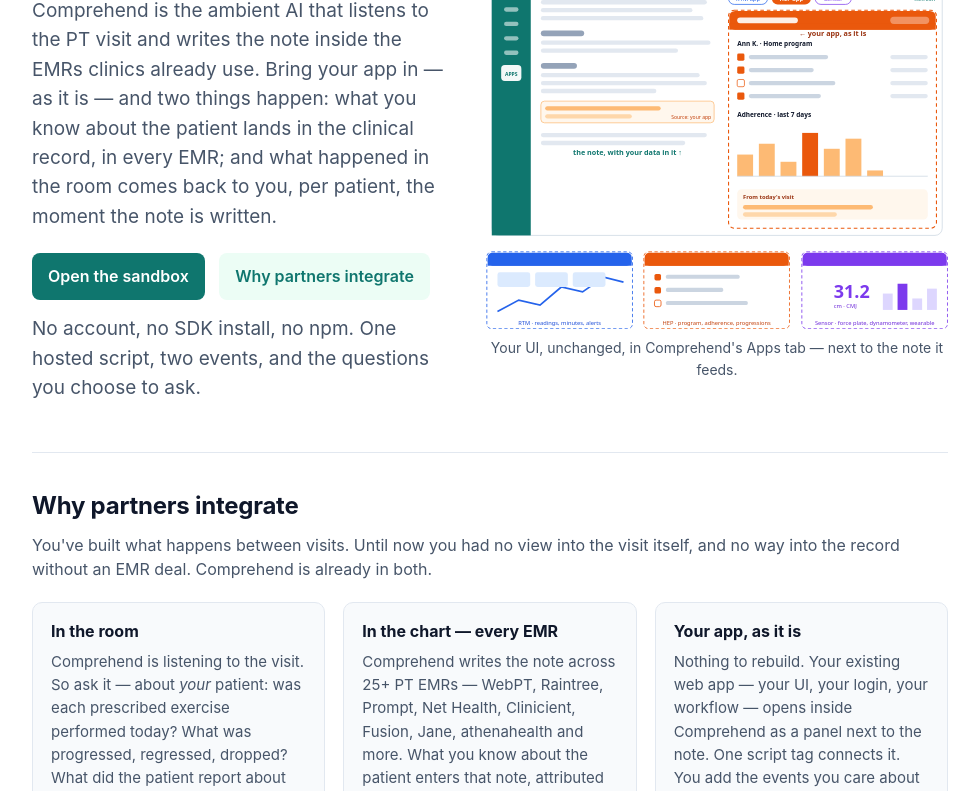
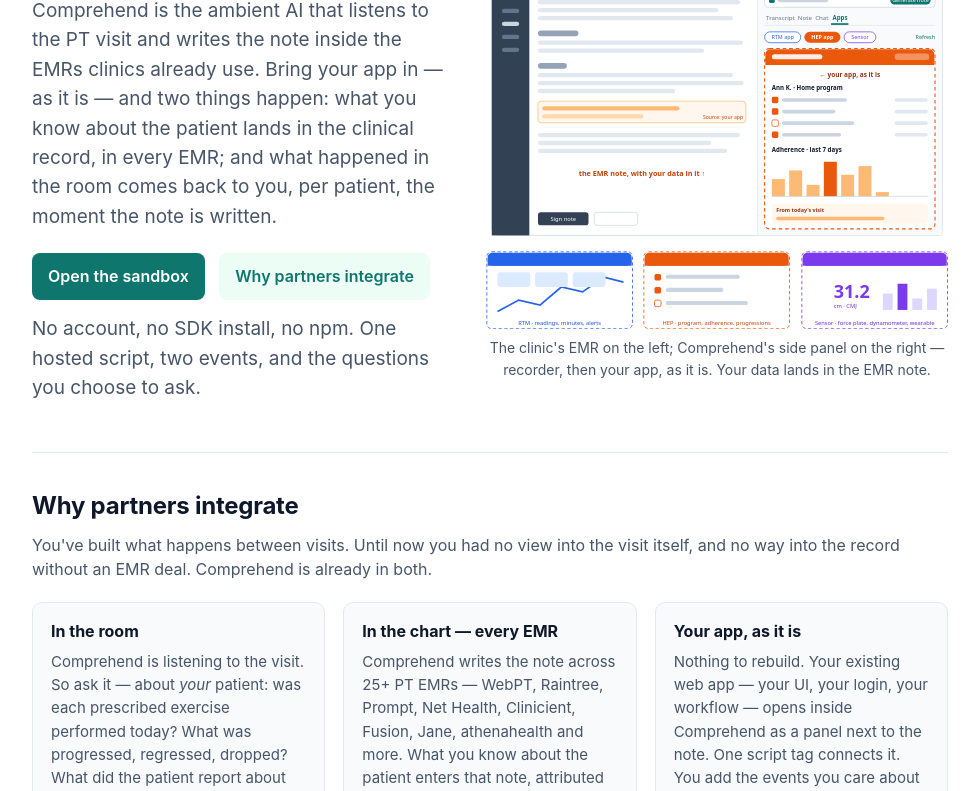
Before and after one commit to jake-comprehendpt/comprehend-apps, a plain HTML site: page developers.html in a window 1280 px wide. Shown: the part 220-1011 px from the top of the page, without its empty margins (150-1129 px from the left). Drawn offline with Linux system fonts and the light colour scheme.

Commit message:
Sync from ReactApp 2cc89a72b

```diff
--- a/developers.html
+++ b/developers.html
@@ -67,62 +67,68 @@
     <p class="fine" style="margin-top:14px">No account, no SDK install, no npm. One hosted script, two events, and the questions you choose to ask.</p>
    </div>
    <figure class="wire" aria-label="Wireframe: a vendor app running inside Comprehend's Apps tab">
-    <svg viewBox="0 0 640 420" xmlns="http://www.w3.org/2000/svg" role="img">
+    <svg viewBox="0 0 640 420" xmlns="http://www.w3.org/2000/svg" role="img" font-family="system-ui">
       <!-- browser window -->
       <rect x="8" y="8" width="624" height="404" rx="10" fill="#fff" stroke="#cbd5e1"/>
-      <rect x="8" y="8" width="624" height="26" rx="10" fill="#f1f5f9"/>
-      <rect x="8" y="24" width="624" height="10" fill="#f1f5f9"/>
+      <rect x="8" y="8" width="624" height="26" rx="10" fill="#f1f5f9"/><rect x="8" y="24" width="624" height="10" fill="#f1f5f9"/>
       <circle cx="24" cy="21" r="4" fill="#cbd5e1"/><circle cx="38" cy="21" r="4" fill="#cbd5e1"/><circle cx="52" cy="21" r="4" fill="#cbd5e1"/>
-      <rect x="220" y="14" width="200" height="14" rx="7" fill="#e2e8f0"/>
-      <text x="320" y="24.5" font-size="9" fill="#64748b" text-anchor="middle" font-family="system-ui">app.comprehendpt.com</text>
-      <!-- Comprehend sidebar -->
-      <rect x="8" y="34" width="54" height="378" fill="#0f766e"/>
-      <rect x="21" y="48" width="28" height="28" rx="6" fill="#fff" opacity=".9"/>
-      <g fill="#fff" opacity=".55"><rect x="25" y="96" width="20" height="6" rx="3"/><rect x="25" y="116" width="20" height="6" rx="3"/><rect x="25" y="136" width="20" height="6" rx="3"/><rect x="25" y="156" width="20" height="6" rx="3"/></g>
-      <rect x="21" y="176" width="28" height="22" rx="5" fill="#fff" opacity=".95"/>
-      <text x="35" y="191" font-size="7" font-weight="700" fill="#0f766e" text-anchor="middle" font-family="system-ui">APPS</text>
-      <!-- note column -->
-      <rect x="76" y="48" width="240" height="14" rx="4" fill="#0f172a" opacity=".85"/>
-      <text x="80" y="58.5" font-size="9" fill="#fff" font-family="system-ui">Daily Note · Ann K. · Visit 6</text>
-      <g fill="#e2e8f0"><rect x="76" y="72" width="70" height="8" rx="4" fill="#94a3b8"/><rect x="76" y="86" width="230" height="6" rx="3"/><rect x="76" y="97" width="210" height="6" rx="3"/><rect x="76" y="108" width="225" height="6" rx="3"/>
-        <rect x="76" y="128" width="60" height="8" rx="4" fill="#94a3b8"/><rect x="76" y="142" width="235" height="6" rx="3"/><rect x="76" y="153" width="190" height="6" rx="3"/>
-        <rect x="76" y="173" width="50" height="8" rx="4" fill="#94a3b8"/><rect x="76" y="187" width="220" height="6" rx="3"/><rect x="76" y="198" width="230" height="6" rx="3"/><rect x="76" y="209" width="160" height="6" rx="3"/></g>
-      <!-- attributed line from the vendor -->
-      <rect x="76" y="226" width="240" height="30" rx="5" fill="#fff7ed" stroke="#fdba74"/>
-      <rect x="82" y="233" width="160" height="6" rx="3" fill="#fdba74"/><rect x="82" y="244" width="120" height="6" rx="3" fill="#fed7aa"/>
-      <text x="312" y="251" font-size="7" fill="#c2410c" text-anchor="end" font-family="system-ui">Source: your app</text>
-      <g fill="#e2e8f0"><rect x="76" y="270" width="230" height="6" rx="3"/><rect x="76" y="281" width="200" height="6" rx="3"/></g>
-      <!-- right column: tabs -->
-      <g font-size="9" font-family="system-ui" fill="#64748b"><text x="340" y="58">Transcript</text><text x="396" y="58">Note</text><text x="426" y="58">Chat</text><text x="456" y="58" fill="#0f766e" font-weight="700">Apps</text></g>
-      <rect x="454" y="63" width="26" height="2.5" fill="#0f766e"/>
-      <line x1="334" y1="66" x2="624" y2="66" stroke="#e2e8f0"/>
+      <rect x="180" y="14" width="200" height="14" rx="7" fill="#e2e8f0"/>
+      <text x="280" y="24.5" font-size="9" fill="#64748b" text-anchor="middle">the clinic's EMR</text>
+      <!-- EMR: left nav (blue-gray, not ours) -->
+      <rect x="8" y="34" width="52" height="378" fill="#334155"/>
+      <rect x="20" y="48" width="28" height="12" rx="3" fill="#94a3b8"/>
+      <g fill="#64748b"><rect x="22" y="80" width="24" height="6" rx="3"/><rect x="22" y="98" width="24" height="6" rx="3"/><rect x="22" y="116" width="24" height="6" rx="3" fill="#cbd5e1"/><rect x="22" y="134" width="24" height="6" rx="3"/><rect x="22" y="152" width="24" height="6" rx="3"/></g>
+      <!-- EMR: note page -->
+      <text x="72" y="52" font-size="8" fill="#64748b">Patients ▸ Ann K. ▸ Daily Note · Visit 6</text>
+      <rect x="72" y="60" width="288" height="1" fill="#e2e8f0"/>
+      <g fill="#e2e8f0"><rect x="72" y="72" width="60" height="8" rx="4" fill="#94a3b8"/><rect x="72" y="86" width="280" height="6" rx="3"/><rect x="72" y="97" width="250" height="6" rx="3"/><rect x="72" y="108" width="270" height="6" rx="3"/>
+        <rect x="72" y="128" width="56" height="8" rx="4" fill="#94a3b8"/><rect x="72" y="142" width="284" height="6" rx="3"/><rect x="72" y="153" width="230" height="6" rx="3"/>
+        <rect x="72" y="173" width="40" height="8" rx="4" fill="#94a3b8"/><rect x="72" y="187" width="270" height="6" rx="3"/><rect x="72" y="198" width="285" height="6" rx="3"/><rect x="72" y="209" width="190" height="6" rx="3"/></g>
+      <!-- the line Comprehend wrote from the vendor's data -->
+      <rect x="72" y="226" width="288" height="30" rx="5" fill="#fff7ed" stroke="#fdba74"/>
+      <rect x="78" y="233" width="190" height="6" rx="3" fill="#fdba74"/><rect x="78" y="244" width="140" height="6" rx="3" fill="#fed7aa"/>
+      <text x="356" y="251" font-size="7" fill="#c2410c" text-anchor="end">Source: your app</text>
+      <g fill="#e2e8f0"><rect x="72" y="270" width="280" height="6" rx="3"/><rect x="72" y="281" width="240" height="6" rx="3"/><rect x="72" y="292" width="262" height="6" rx="3"/></g>
+      <text x="216" y="330" font-size="10" fill="#c2410c" font-weight="700" text-anchor="middle">the EMR note, with your data in it ↑</text>
+      <!-- EMR: form controls -->
+      <rect x="72" y="380" width="70" height="18" rx="4" fill="#334155"/><text x="107" y="392" font-size="8" fill="#fff" text-anchor="middle">Sign note</text>
+      <rect x="150" y="380" width="60" height="18" rx="4" fill="#fff" stroke="#cbd5e1"/>
+      <!-- Comprehend side panel -->
+      <rect x="376" y="34" width="256" height="378" fill="#f8fafc" stroke="#e2e8f0"/>
+      <rect x="376" y="34" width="256" height="34" fill="#0f766e"/>
+      <rect x="386" y="43" width="16" height="16" rx="4" fill="#fff"/><text x="394" y="55" font-size="9" font-weight="800" fill="#0f766e" text-anchor="middle">C</text>
+      <text x="408" y="55.5" font-size="10" font-weight="700" fill="#fff">Comprehend</text>
+      <!-- recorder / controls row -->
+      <circle cx="600" cy="51" r="9" fill="#fff"/><circle cx="600" cy="51" r="4.5" fill="#dc2626"/>
+      <text x="583" y="54.5" font-size="8" fill="#fff" text-anchor="end">12:41 recording</text>
+      <rect x="386" y="76" width="236" height="20" rx="5" fill="#fff" stroke="#cbd5e1"/>
+      <rect x="392" y="82" width="8" height="8" rx="2" fill="#0f766e"/><rect x="404" y="83" width="70" height="6" rx="3" fill="#cbd5e1"/>
+      <rect x="560" y="80" width="56" height="12" rx="6" fill="#0f766e"/><text x="588" y="89" font-size="7.5" fill="#fff" text-anchor="middle">Generate note</text>
+      <!-- tabs -->
+      <g font-size="8.5" fill="#64748b"><text x="388" y="114">Transcript</text><text x="432" y="114">Note</text><text x="456" y="114">Chat</text><text x="480" y="114" fill="#0f766e" font-weight="700">Apps</text></g>
+      <rect x="478" y="118" width="24" height="2.5" fill="#0f766e"/>
+      <line x1="386" y1="121" x2="622" y2="121" stroke="#e2e8f0"/>
       <!-- app pills -->
-      <rect x="336" y="76" width="54" height="16" rx="8" fill="#fff" stroke="#2563eb"/><text x="363" y="87" font-size="8" fill="#2563eb" text-anchor="middle" font-family="system-ui">RTM app</text>
-      <rect x="396" y="76" width="54" height="16" rx="8" fill="#ea580c"/><text x="423" y="87" font-size="8" fill="#fff" text-anchor="middle" font-family="system-ui" font-weight="700">HEP app</text>
-      <rect x="456" y="76" width="50" height="16" rx="8" fill="#fff" stroke="#7c3aed"/><text x="481" y="87" font-size="8" fill="#7c3aed" text-anchor="middle" font-family="system-ui">Sensor</text>
-      <text x="622" y="87" font-size="8" fill="#0f766e" text-anchor="end" font-family="system-ui">Refresh</text>
+      <rect x="386" y="130" width="50" height="15" rx="7.5" fill="#fff" stroke="#2563eb"/><text x="411" y="140.5" font-size="7.5" fill="#2563eb" text-anchor="middle">RTM app</text>
+      <rect x="441" y="130" width="50" height="15" rx="7.5" fill="#ea580c"/><text x="466" y="140.5" font-size="7.5" fill="#fff" text-anchor="middle" font-weight="700">HEP app</text>
+      <rect x="496" y="130" width="44" height="15" rx="7.5" fill="#fff" stroke="#7c3aed"/><text x="518" y="140.5" font-size="7.5" fill="#7c3aed" text-anchor="middle">Sensor</text>
+      <text x="622" y="140.5" font-size="7.5" fill="#0f766e" text-anchor="end">Refresh</text>
       <!-- the vendor's UI, framed -->
-      <rect x="336" y="100" width="288" height="302" rx="8" fill="#fff" stroke="#ea580c" stroke-width="1.5" stroke-dasharray="5 4"/>
-      <rect x="337" y="101" width="286" height="26" rx="8" fill="#ea580c"/>
-      <rect x="337" y="118" width="286" height="9" fill="#ea580c"/>
-      <rect x="348" y="110" width="84" height="8" rx="4" fill="#fff" opacity=".9"/>
-      <rect x="560" y="109" width="54" height="10" rx="5" fill="#fff" opacity=".35"/>
-      <text x="348" y="150" font-size="9" fill="#0f172a" font-family="system-ui" font-weight="700">Ann K. · Home program</text>
-      <g font-family="system-ui" font-size="8" fill="#334155">
-        <rect x="348" y="160" width="10" height="10" rx="2" fill="#ea580c"/><rect x="364" y="162" width="110" height="6" rx="3" fill="#cbd5e1"/><rect x="560" y="162" width="52" height="6" rx="3" fill="#e2e8f0"/>
-        <rect x="348" y="178" width="10" height="10" rx="2" fill="#ea580c"/><rect x="364" y="180" width="90" height="6" rx="3" fill="#cbd5e1"/><rect x="560" y="180" width="52" height="6" rx="3" fill="#e2e8f0"/>
-        <rect x="348" y="196" width="10" height="10" rx="2" fill="#fff" stroke="#ea580c"/><rect x="364" y="198" width="120" height="6" rx="3" fill="#cbd5e1"/><rect x="560" y="198" width="52" height="6" rx="3" fill="#e2e8f0"/>
-        <rect x="348" y="214" width="10" height="10" rx="2" fill="#ea580c"/><rect x="364" y="216" width="100" height="6" rx="3" fill="#cbd5e1"/><rect x="560" y="216" width="52" height="6" rx="3" fill="#e2e8f0"/>
-      </g>
-      <text x="348" y="248" font-size="9" fill="#0f172a" font-family="system-ui" font-weight="700">Adherence · last 7 days</text>
-      <g fill="#fdba74"><rect x="348" y="300" width="22" height="30"/><rect x="378" y="285" width="22" height="45"/><rect x="408" y="310" width="22" height="20"/><rect x="438" y="270" width="22" height="60" fill="#ea580c"/><rect x="468" y="292" width="22" height="38"/><rect x="498" y="278" width="22" height="52"/><rect x="528" y="322" width="22" height="8"/></g>
-      <line x1="348" y1="330" x2="612" y2="330" stroke="#cbd5e1"/>
-      <rect x="348" y="348" width="264" height="42" rx="6" fill="#fff7ed"/>
-      <text x="356" y="362" font-size="8" fill="#9a3412" font-family="system-ui" font-weight="700">From today's visit</text>
-      <rect x="356" y="370" width="180" height="6" rx="3" fill="#fdba74"/><rect x="356" y="380" width="130" height="6" rx="3" fill="#fed7aa"/>
-      <!-- callouts -->
-      <text x="480" y="136" font-size="10" fill="#9a3412" font-family="system-ui" font-weight="700" text-anchor="middle">← your app, as it is</text>
-      <text x="196" y="300" font-size="10" fill="#0f766e" font-family="system-ui" font-weight="700" text-anchor="middle">the note, with your data in it ↑</text>
+      <rect x="386" y="153" width="236" height="250" rx="7" fill="#fff" stroke="#ea580c" stroke-width="1.5" stroke-dasharray="5 4"/>
+      <rect x="387" y="154" width="234" height="22" rx="7" fill="#ea580c"/><rect x="387" y="168" width="234" height="8" fill="#ea580c"/>
+      <rect x="396" y="161" width="70" height="7" rx="3.5" fill="#fff" opacity=".9"/><rect x="566" y="160" width="48" height="9" rx="4.5" fill="#fff" opacity=".35"/>
+      <text x="504" y="192" font-size="9" fill="#9a3412" font-weight="700" text-anchor="middle">← your app, as it is</text>
+      <text x="396" y="210" font-size="8.5" fill="#0f172a" font-weight="700">Ann K. · Home program</text>
+      <g><rect x="396" y="220" width="9" height="9" rx="2" fill="#ea580c"/><rect x="410" y="222" width="90" height="5" rx="2.5" fill="#cbd5e1"/><rect x="566" y="222" width="46" height="5" rx="2.5" fill="#e2e8f0"/>
+         <rect x="396" y="236" width="9" height="9" rx="2" fill="#ea580c"/><rect x="410" y="238" width="74" height="5" rx="2.5" fill="#cbd5e1"/><rect x="566" y="238" width="46" height="5" rx="2.5" fill="#e2e8f0"/>
+         <rect x="396" y="252" width="9" height="9" rx="2" fill="#fff" stroke="#ea580c"/><rect x="410" y="254" width="100" height="5" rx="2.5" fill="#cbd5e1"/><rect x="566" y="254" width="46" height="5" rx="2.5" fill="#e2e8f0"/>
+         <rect x="396" y="268" width="9" height="9" rx="2" fill="#ea580c"/><rect x="410" y="270" width="82" height="5" rx="2.5" fill="#cbd5e1"/><rect x="566" y="270" width="46" height="5" rx="2.5" fill="#e2e8f0"/></g>
+      <text x="396" y="296" font-size="8.5" fill="#0f172a" font-weight="700">Adherence · last 7 days</text>
+      <g fill="#fdba74"><rect x="396" y="334" width="18" height="24"/><rect x="420" y="322" width="18" height="36"/><rect x="444" y="342" width="18" height="16"/><rect x="468" y="310" width="18" height="48" fill="#ea580c"/><rect x="492" y="328" width="18" height="30"/><rect x="516" y="316" width="18" height="42"/><rect x="540" y="352" width="18" height="6"/></g>
+      <line x1="396" y1="358" x2="612" y2="358" stroke="#cbd5e1"/>
+      <rect x="396" y="368" width="216" height="28" rx="5" fill="#fff7ed"/>
+      <text x="402" y="380" font-size="7.5" fill="#9a3412" font-weight="700">From today's visit</text>
+      <rect x="402" y="386" width="150" height="5" rx="2.5" fill="#fdba74"/>
     </svg>
     <div class="wire-trio">
       <svg viewBox="0 0 180 96" xmlns="http://www.w3.org/2000/svg" role="img" aria-label="RTM app wireframe">
@@ -143,7 +149,7 @@
         <text x="90" y="90" font-size="7" fill="#6d28d9" text-anchor="middle" font-family="system-ui">Sensor · force plate, dynamometer, wearable</text>
       </svg>
     </div>
-    <figcaption class="fine">Your UI, unchanged, in Comprehend's Apps tab — next to the note it feeds.</figcaption>
+    <figcaption class="fine">The clinic's EMR on the left; Comprehend's side panel on the right — recorder, then your app, as it is. Your data lands in the EMR note.</figcaption>
    </figure>
   </div>
 
```
Also changed, not shown: comprehend.js (+7 -1 lines), vendor-examples/force-plate.html (+5 -1 lines), vendor-examples/hep-rtm.html (+4 -0 lines), vendor-sandbox.html (+2 -1 lines).
